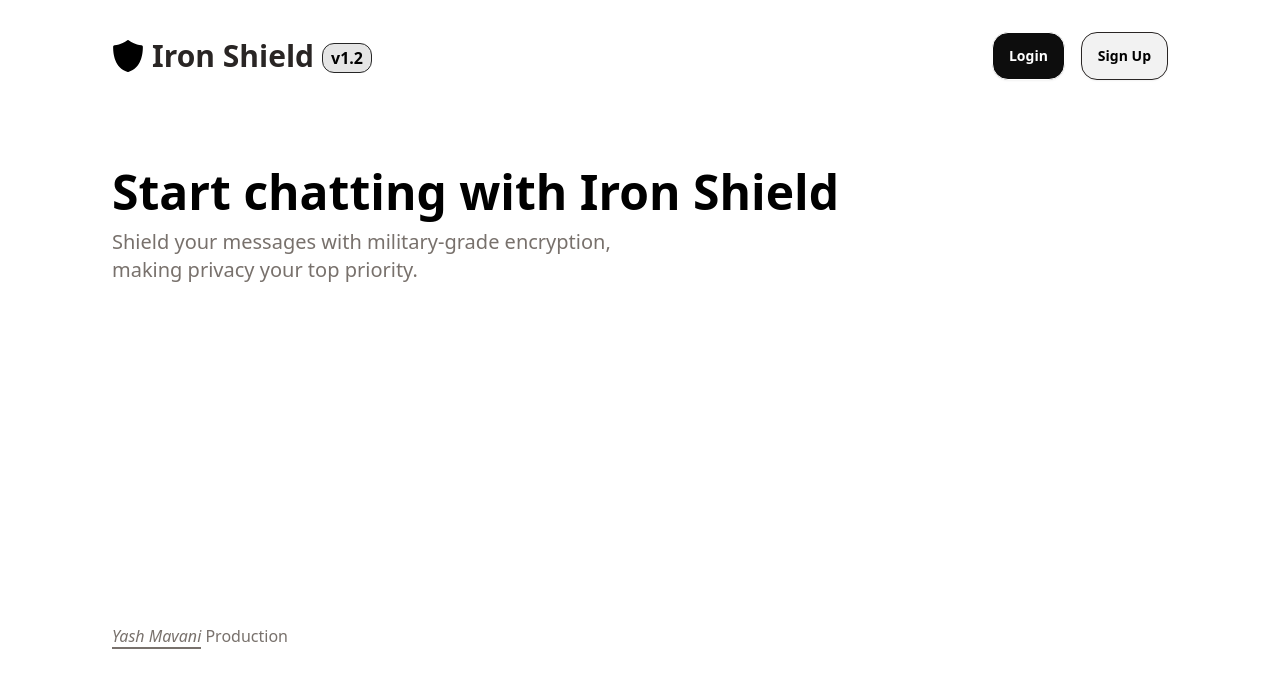
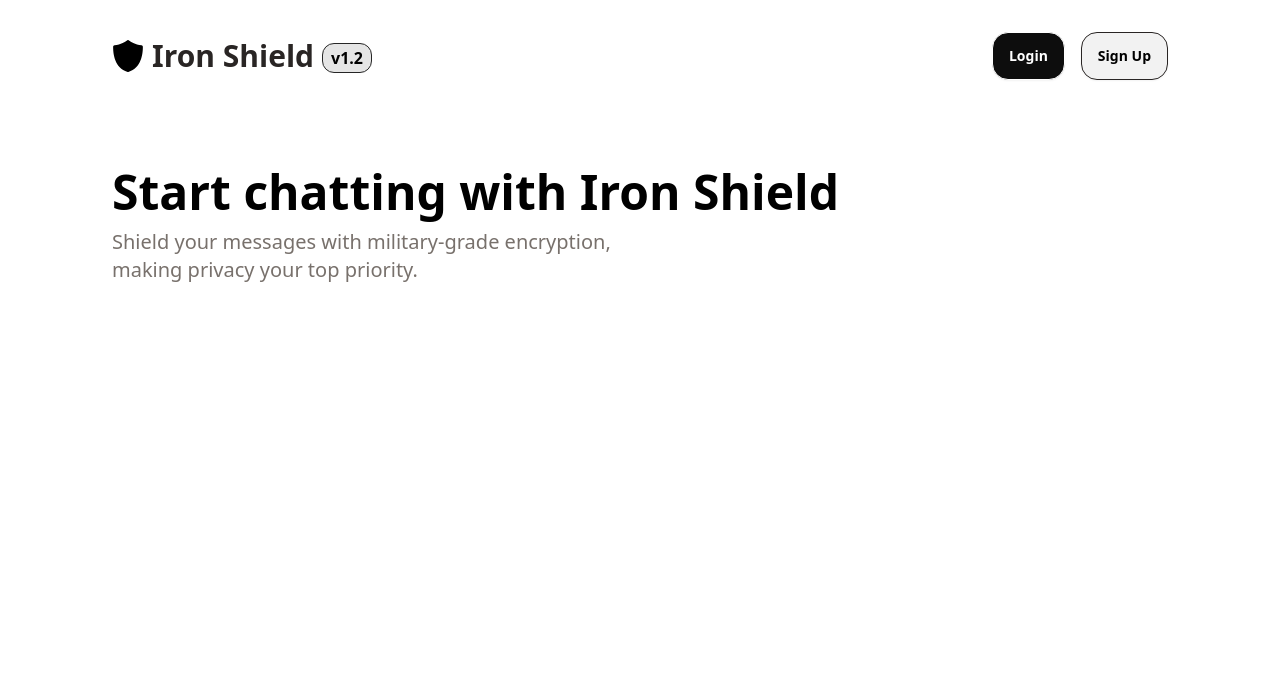
Before and after one commit to yashmavani9/iron-shield, a React (Vite) app in the folder frontend/: page / in a window 1280 px wide. Shown: the top 688 px of the page. Built offline with nearby package versions, Linux system fonts and the light colour scheme; no server answers.

Commit message:
Update Starttt.jsx

```diff
--- a/frontend/src/pages/Starttt.jsx
+++ b/frontend/src/pages/Starttt.jsx
@@ -36,7 +36,7 @@ const Starttt = () => {
       <h1 className='xl:px-28 md:px-20 sm:px-14 px-8 mt-14 mb-3 font-bold text-5xl max-md:text-center max-md:mb-8 max-md:mt-24'>Start chatting with Iron Shield</h1>
       <h4 className='xl:px-28 md:px-20 sm:px-14 px-8 mb-2 font-medium text-xl text-stone-500 max-md:text-center '>Shield your messages with military-grade encryption, <br className='max-sm:hidden' /> making privacy your top priority.</h4>
 
-      <p className="text-stone-500 xl:px-28 md:px-20 sm:px-14 px-4 mt-80 max-md:mt-60 max-md:text-center py-5"><span className="italic border-b-2 border-stone-500 hover:text-black hover:border-black"><a href="https://yashmavani.tech" target="_blank">Yash Mavani</a></span> Production</p>
+{/*       <p className="text-stone-500 xl:px-28 md:px-20 sm:px-14 px-4 mt-80 max-md:mt-60 max-md:text-center py-5"><span className="italic border-b-2 border-stone-500 hover:text-black hover:border-black"><a href="https://yashmavani.tech" target="_blank">Yash Mavani</a></span> Production</p> */}
 
     </div>
   )
```
